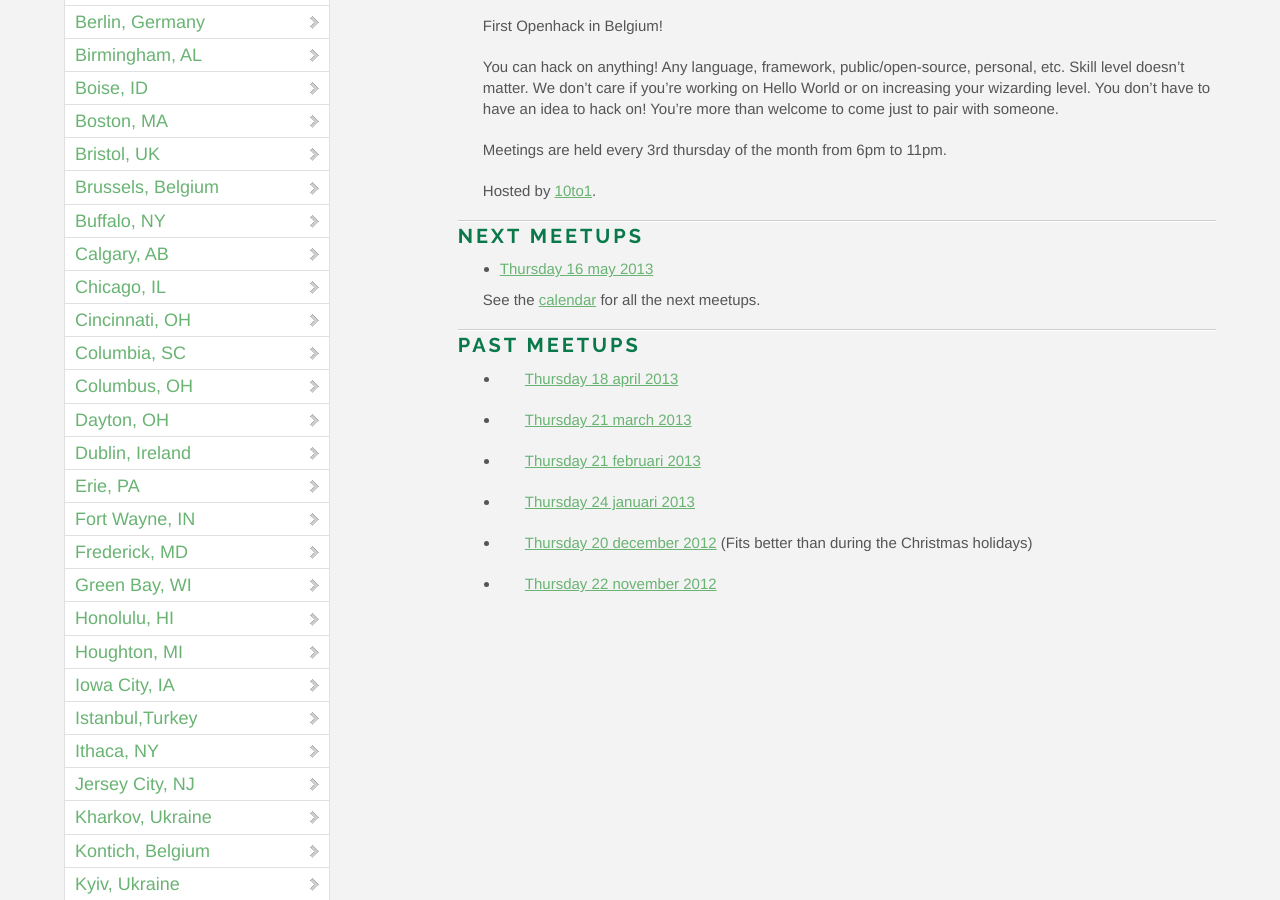
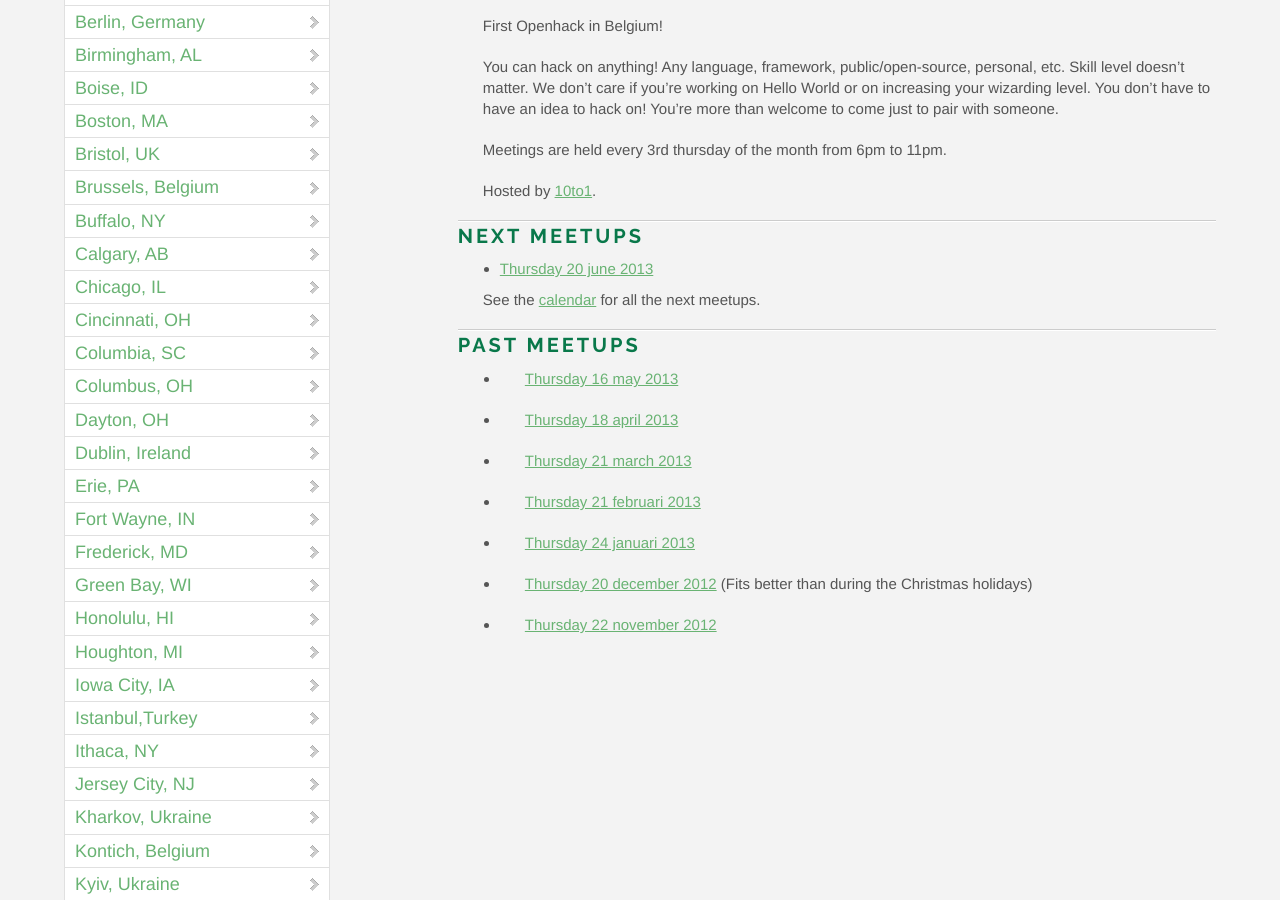
Before and after one commit to OpenHack/openhack.github.com, a Jekyll site: the page built from kontich/index.markdown, in a window 1280 px wide and 900 px high, scrolled down 509 px. Built offline with Jekyll 4.4.1, drawn with Linux system fonts in a browser that asks for light colours; nearby versions of some CDN libraries; Markdown is read by kramdown in place of the engine named in the settings; comment, search, counter and statistics services are not loaded.

Commit message:
Add june openhack kontich

```diff
--- a/kontich/index.markdown
+++ b/kontich/index.markdown
@@ -21,11 +21,13 @@ Hosted by [10to1](http://10to1.be).
 
 ### Next meetups
 
-- [Thursday 16 may 2013](https://plus.google.com/events/c337t17sasffoo9j77buopsaua4)
+- [Thursday 20 june 2013](https://plus.google.com/events/cokhr0ks7a11te86kodgud9g9ho)
 
 See the [calendar](https://www.google.com/calendar/embed?src=74bgcbj8qtbqkcdj8iggp5grdc%40group.calendar.google.com&ctz=Europe/Brussels) for all the next meetups.
 
 ### Past meetups
+
+- [Thursday 16 may 2013](https://plus.google.com/events/c337t17sasffoo9j77buopsaua4)
 
 - [Thursday 18 april 2013](https://plus.google.com/events/c3kg1ho23bvmr78k2td4eou1348)
 
```
